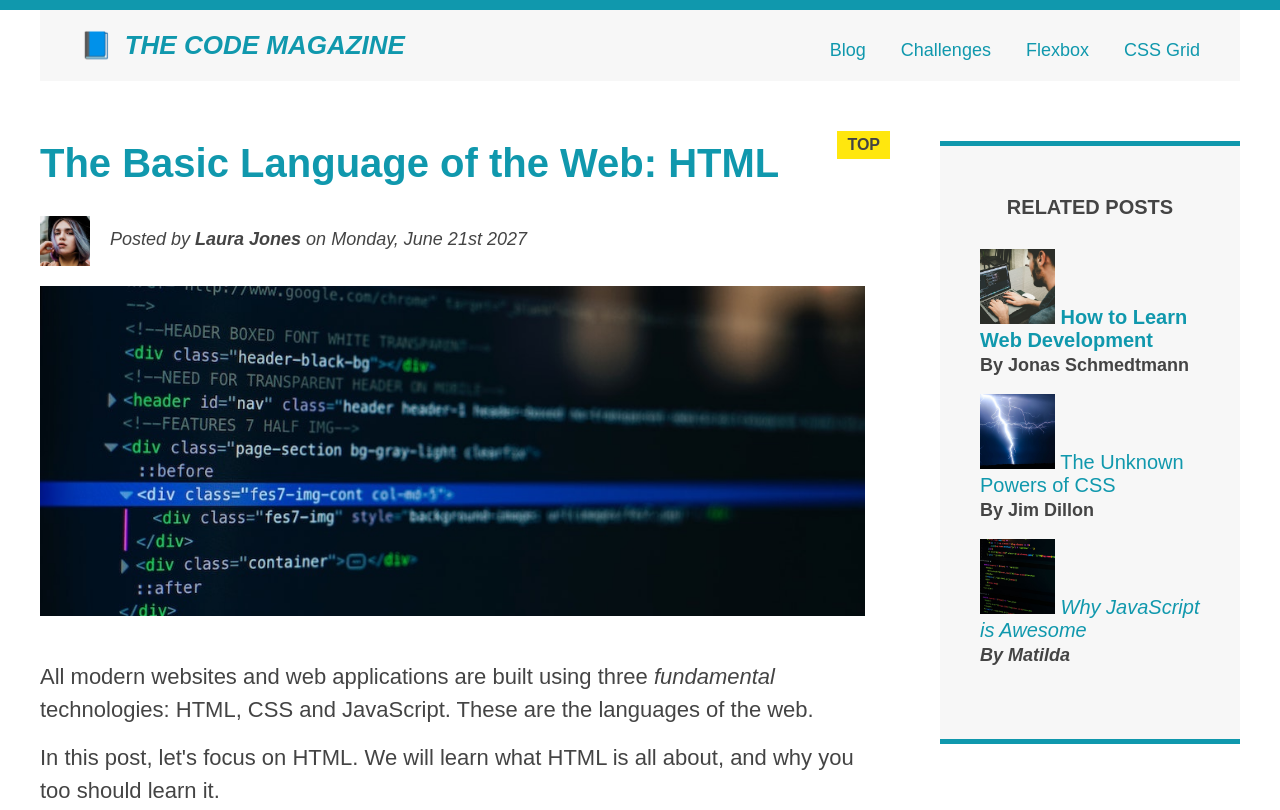
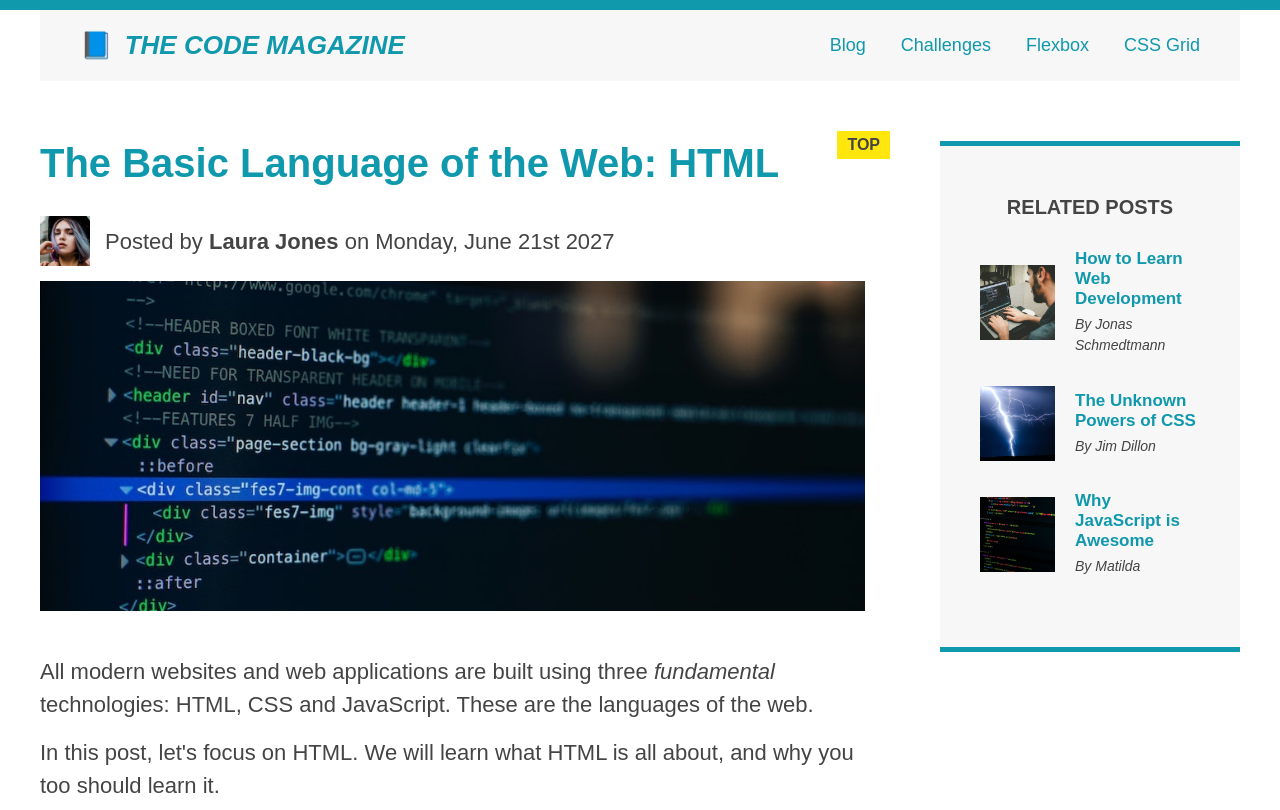
Before and after one commit to eliteHacker33/Learning, a plain HTML site: page 04-CSS-Layouts/index.html in a window 1280 px wide. Shown: the top 810 px of the page. Drawn offline with Linux system fonts and the light colour scheme.

Commit message:
Adding some functionality to refactor with flexbox and css grid is just starting here

```diff
--- a/04-CSS-Layouts/challenge.css
+++ b/04-CSS-Layouts/challenge.css
@@ -40,9 +40,6 @@ body {
   text-transform: uppercase;
   color: rgb(98, 98, 98);
   /* margin-bottom: 25px; */
-  float: right;
-  margin-top: 8px;
-  margin-bottom: 20px;
 }
 
 .product-description {
@@ -50,7 +47,7 @@ body {
   color: black;
   /* margin-bottom: 5px;
   margin-top: 10px; */
-  clear: both;
+  /* clear: both; */
   margin-bottom: 10px;
 }
 
@@ -58,10 +55,6 @@ body {
   content: "";
   display: block;
   clear: both;
-}
-
-.container {
-  /* background-color: red; */
 }
 
 /* should always specify all 4 states and in this order */
@@ -130,18 +123,17 @@ article::before {
   font-family: sans-serif;
 }
 
-.color-container {
-  margin-bottom: 20px;
+.product-colors {
+  display: flex;
+  gap: 10px;
 }
 
-.color-container div {
+.product-colors div {
   height: 20px;
   width: 20px;
-  display: inline-block;
-  margin-left: 10px;
 }
 
-.color-container div:first-child {
+.product-colors div:first-child {
   margin-left: 0px;
 }
 
@@ -170,19 +162,39 @@ article::before {
 }
 
 .product-info {
-  width: 243px;
-  float: left;
-  margin-right: 40px;
+  /* width: 243px; */
+  /* float: left; */
+  /* margin-right: 40px; */
   margin-top: 20px;
+  flex: 1;
 }
 
 .product-details {
-  width: 243px;
-  float: left;
+  /* width: 243px; */
+  /* float: left; */
   margin-top: 20px;
+  flex: 1;
 }
 
 .product-image {
-  float: left;
-  margin-right: 40px;
+  /* float: left; */
+  /* margin-right: 40px; */
+  height: 250px;
+  width: 250px;
 }
+
+.container {
+  display: flex;
+  justify-content: space-between;
+  gap: 40px;
+  /* align-content: space-between; */
+  /* align-content: space-between; */
+}
+
+.product-price {
+  display: flex;
+  justify-content: space-between;
+  align-items: center;
+  margin-bottom: 20px;
+  /* align-content: space-between; */
+}
--- a/04-CSS-Layouts/index.html
+++ b/04-CSS-Layouts/index.html
@@ -31,10 +31,12 @@
         <!-- <div class="clear"></div> -->
       </header>
 
+      <div class="row">
         <article>
           <header class="post-header">
             <h2>The Basic Language of the Web: HTML</h2>
 
+            <div class="author-box">
               <img
                 class="author-img"
                 src="img/laura-jones.jpg"
@@ -46,6 +48,7 @@
               <p class="author">
                 Posted by <strong>Laura Jones</strong> on Monday, June 21st 2027
               </p>
+            </div>
 
             <img
               src="img/post-img.jpg"
@@ -60,8 +63,8 @@
           <p>
             All modern websites and web applications are built using three
             <em>fundamental</em>
-          technologies: HTML, CSS and JavaScript. These are the languages of the
-          web.
+            technologies: HTML, CSS and JavaScript. These are the languages of
+            the web.
           </p>
 
           <p>
@@ -73,8 +76,8 @@
           <p>
             HTML stands for <strong>H</strong>yper<strong>T</strong>ext
             <strong>M</strong>arkup <strong>L</strong>anguage. It's a markup
-          language that web developers use to structure and describe the content
-          of a webpage (not a programming language).
+            language that web developers use to structure and describe the
+            content of a webpage (not a programming language).
           </p>
           <p>
             HTML consists of elements that describe different types of content:
@@ -125,38 +128,47 @@
           <h4>Related posts</h4>
 
           <ul class="related">
-          <li>
+            <li class="related-post">
               <img
                 src="img/related-1.jpg"
                 alt="Person programming"
                 width="75"
                 height="75"
               />
-            <a href="#">How to Learn Web Development</a>
+              <div>
+                <a href="#" class="related-link"
+                  >How to Learn Web Development</a
+                >
                 <p class="related-author">By Jonas Schmedtmann</p>
+              </div>
             </li>
-          <li>
+            <li class="related-post">
               <img
                 src="img/related-2.jpg"
                 alt="Lightning"
                 width="75"
                 height="75"
               />
-            <a href="#">The Unknown Powers of CSS</a>
+              <div>
+                <a href="#" class="related-link">The Unknown Powers of CSS</a>
                 <p class="related-author">By Jim Dillon</p>
+              </div>
             </li>
-          <li>
+            <li class="related-post">
               <img
                 src="img/related-3.jpg"
                 alt="JavaScript code on a screen"
                 width="75"
                 height="75"
               />
-            <a href="#">Why JavaScript is Awesome</a>
+              <div>
+                <a href="#" class="related-link">Why JavaScript is Awesome</a>
                 <p class="related-author">By Matilda</p>
+              </div>
             </li>
           </ul>
         </aside>
+      </div>
 
       <footer>
         <p id="copyright" class="copyright text">
--- a/04-CSS-Layouts/style.css
+++ b/04-CSS-Layouts/style.css
@@ -198,7 +198,7 @@ nav a:link {
   display: block; */
 
   margin-right: 30px;
-  margin-top: 10px;
+  /* margin-top: 10px; */
   display: inline-block;
 }
 
@@ -271,7 +271,7 @@ nav p {
 /* A way to think about FLOATS is that unlike absolute positioning (which means the element is free from all other elements
 A float casuses the rest of the elemets to "float"  around it*/
 
-.author-img {
+/* .author-img {
   float: left;
   margin-bottom: 20px;
 }
@@ -296,11 +296,11 @@ nav {
   clear: both;
 } */
 
-.clearfix::after {
+/* .clearfix::after {
   clear: both;
   content: "";
   display: block;
-}
+} */
 
 /* .basic-language-of-web{
   float: left;
@@ -310,7 +310,7 @@ nav {
   float: right;
 } */
 
-article {
+/* article {
   width: 825px;
   float: left;
 }
@@ -320,4 +320,65 @@ aside {
 }
 footer {
   clear: both;
+} */
+
+/*Flexbox*/
+.main-header {
+  display: flex;
+  align-items: center;
+  justify-content: space-between;
 }
+
+.author-box {
+  display: flex;
+  align-items: center;
+  margin-bottom: 15px;
+}
+
+.author {
+  margin-bottom: 0;
+  margin-left: 15px;
+}
+
+.master-layout {
+  display: flex;
+  justify-content: space-between;
+}
+
+.related-post {
+  display: flex;
+  align-items: center;
+  gap: 20px;
+  margin-bottom: 30px;
+}
+
+.related-author {
+  margin-bottom: 0;
+  font-size: 14px;
+  font-weight: normal;
+  font-style: italic;
+}
+
+.related-link:link {
+  font-size: 17px;
+  font-weight: bold;
+  font-style: normal;
+  display: block;
+  margin-bottom: 5px;
+}
+
+.row {
+  display: flex;
+  gap: 75px;
+  margin-bottom: 60px;
+  align-items: flex-start;
+}
+
+article {
+  flex: 1;
+  margin-bottom: 0;
+}
+
+aside {
+  flex: 0 0 300px;
+}
```
Also changed, not shown: 04-CSS-Layouts/challenge.html (+6 -4 lines), 04-CSS-Layouts/css-grid.html (+3 -0 lines), 04-CSS-Layouts/flexbox.html (+1 -1 lines). Lines whose indentation alone changed are shown as unchanged.
